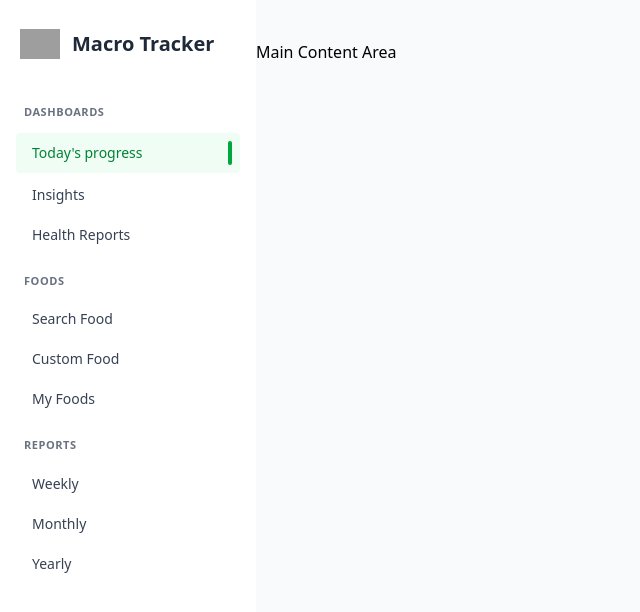
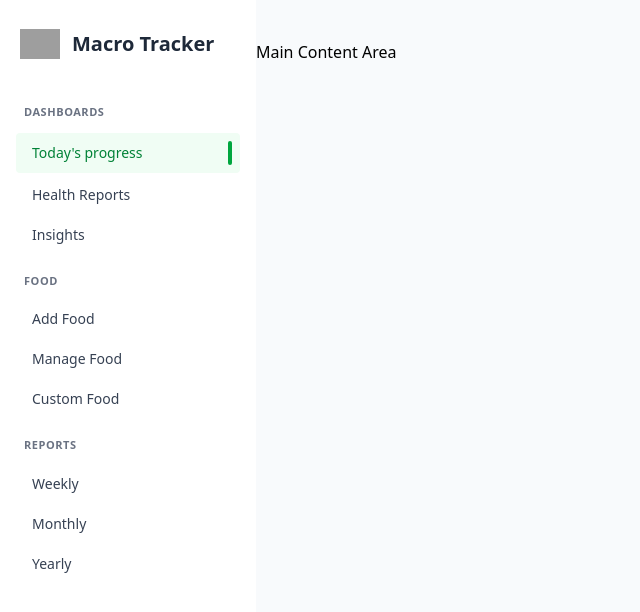
Before and after one commit to wacb14/macro-tracker, an Angular app: page / in a window 1280 px wide. Shown: the top 612 px of the page, without its empty margins (0-640 px from the left). Built offline with nearby package versions, Linux system fonts and the light colour scheme; grey boxes are pictures that could not be loaded; some icons are missing.

Commit message:
Sidebar menu items for food section reordered

```diff
--- a/src/app/layout/sidebar/sidebar.component.ts
+++ b/src/app/layout/sidebar/sidebar.component.ts
@@ -44,30 +44,30 @@ export class SidebarComponent implements OnInit {
           route: '/',
         },
         {
+          icon: 'fluent-mdl2:health',
+          subtitle: 'Health Reports',
+          route: '/health-reports',
+        },
+        {
           icon: 'ant-design:bulb-outlined',
           subtitle: 'Insights',
           route: '/insights',
         },
-        {
-          icon: 'fluent-mdl2:health',
-          subtitle: 'Health Reports',
-          route: '/health-reports',
-        },
       ],
     },
     {
-      title: 'Foods',
+      title: 'Food',
       items: [
-        { icon: 'bx:food-menu', subtitle: 'Search Food', route: 'search-food' },
+        { icon: 'bx:food-menu', subtitle: 'Add Food', route: 'add-food' },
+        {
+          icon: 'material-symbols:ramen-dining-outline-rounded',
+          subtitle: 'Manage Food',
+          route: 'manage-food',
+        },
         {
           icon: 'mdi:food-outline',
           subtitle: 'Custom Food',
           route: 'custom-food',
-        },
-        {
-          icon: 'material-symbols:ramen-dining-outline-rounded',
-          subtitle: 'My Foods',
-          route: 'my-foods',
         },
       ],
     },
@@ -85,7 +85,7 @@ export class SidebarComponent implements OnInit {
     },
   ];
   closeMenu() {
-    if(this.isMobile){
+    if (this.isMobile) {
       this.isHidden.set(true);
     }
   }
```
